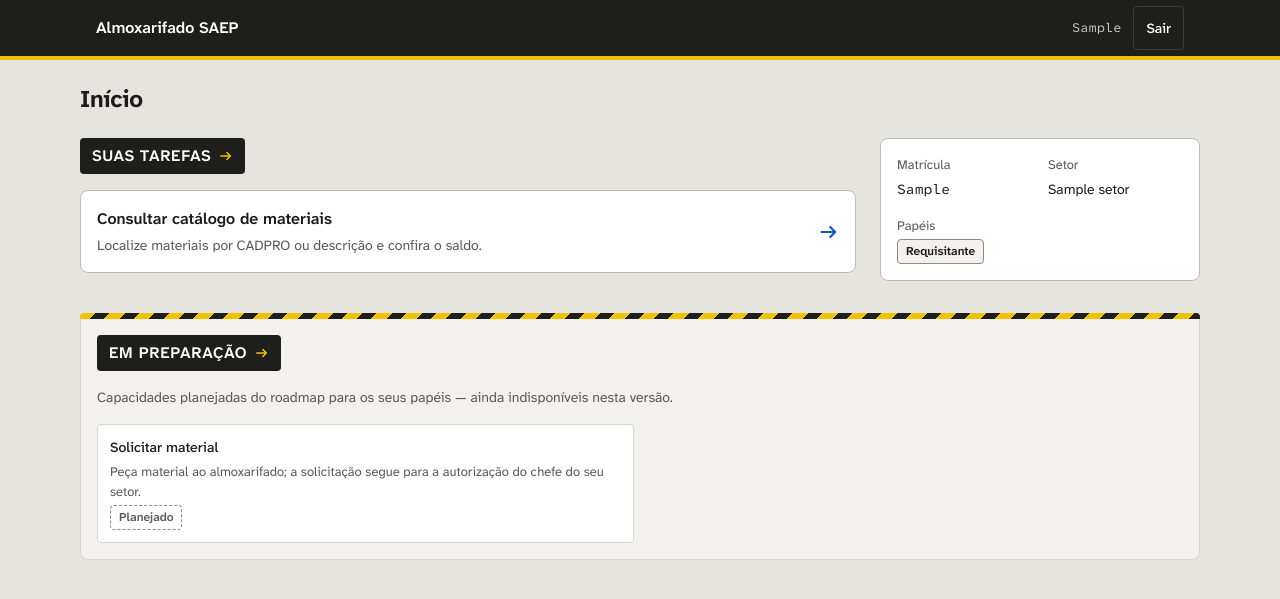
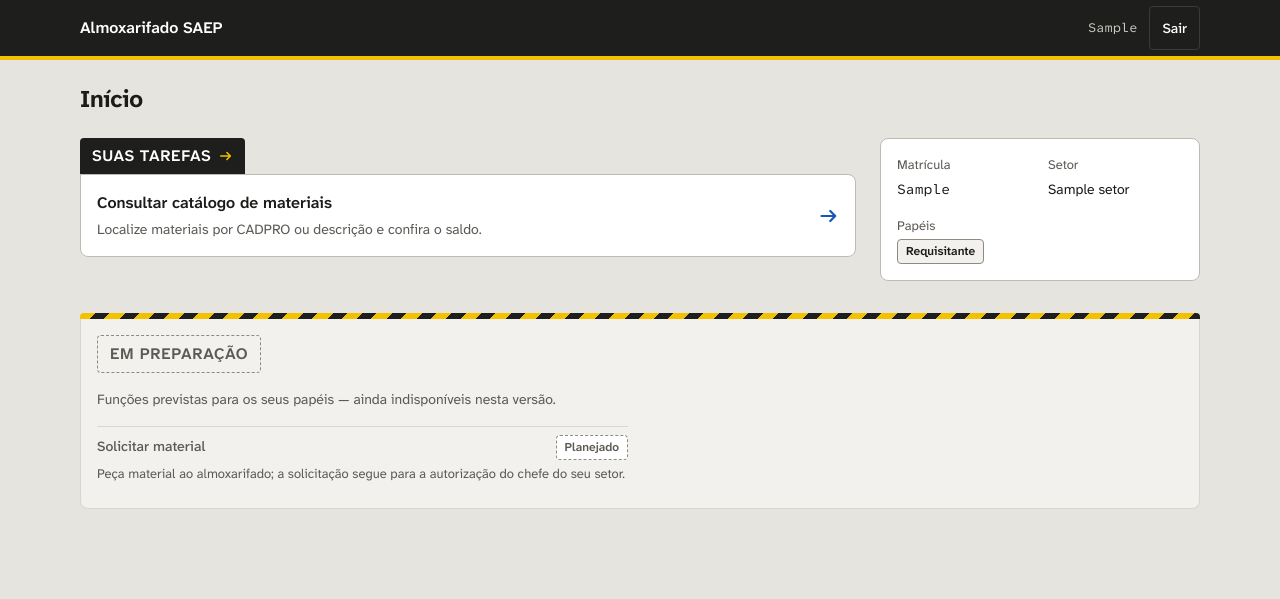
Before and after one commit to joaorighetto/WMS-Almoxarifado, a Django app: page / in a window 1280 px wide. Shown: the top 599 px of the page. Run offline with Django 5.2, Linux system fonts and the light colour scheme; a user stored in the database is signed in; tables that the repository leaves empty hold one stand-in row (values such as "Sample post").

Commit message:
design: correções do gate visual na Home-laboratório
Aplica os fixes do impeccable-finish-reviewer (disposição fix):
- "Em preparação" vira lista compacta e atenuada em vez de grade de
  cards iguais; o marcador da seção fica tracejado e sem seta de fluxo
  (.section-marker-muted), reservada ao que está disponível;
- marcador "Suas tarefas" assentado sobre a lista
  (.section-marker-attached);
- barra de trabalho alinhada à coluna de conteúdo;
- matrícula não se repete na barra abaixo de 900px quando a placa já
  a mostra;
- hover das tarefas só em dispositivos com hover;
- copy sem jargão interno ("roadmap", "canônicos").

Da revisão funcional (P3): placa mostra "Nenhum papel de negócio
atribuído." para a conta técnica sem papéis.

Co-Authored-By: Claude Opus 5.5 <noreply@anthropic.com>
Claude-Session: https://claude.ai/code/session_014d9EzTrof6PLqQ7RVTdeix

```diff
--- a/contas/static/contas/css/home.css
+++ b/contas/static/contas/css/home.css
@@ -101,6 +101,13 @@
   padding: 0;
 }
 
+/* Conta técnica (superusuário sem nenhum ROLE-* de negócio, ex. `admin` do seed
+   de desenvolvimento): texto explícito em vez de um rótulo "Papéis" pairando
+   sobre uma lista vazia (achado P3 do code-reviewer). */
+.home-id-papeis-empty {
+  color: var(--color-text-muted);
+}
+
 /* Lista de tarefas: uma única superfície branca com divisores entre linhas — não
    uma grade de cards iguais (recusa deliberada do padrão da categoria, ver
    DIRECTION CONTRACT → THESIS). */
@@ -110,7 +117,12 @@
   padding: 0;
   background-color: var(--color-surface);
   border: 1px solid var(--color-border-frame);
-  border-radius: var(--radius-md);
+  /* Canto superior esquerdo reto: é onde `.section-marker-attached` ("Suas
+     tarefas") encosta por cima (gate visual, disposição FIX) — um raio ali
+     deixaria uma fresta curva sob o marcador, que é retangular. O canto
+     superior direito, fora do alcance do marcador (dimensionado ao conteúdo),
+     continua arredondado. */
+  border-radius: 0 var(--radius-md) var(--radius-md) var(--radius-md);
   /* Sem `overflow: hidden` (recortaria o anel de foco do primeiro/último item —
      `outline-offset` de base.css desenha para FORA da caixa do link, e um
      ancestral com overflow oculto corta exatamente essa borda). O raio da moldura
@@ -118,7 +130,7 @@
 }
 
 .home-task-item:first-child .home-task-link {
-  border-top-left-radius: var(--radius-md);
+  border-top-left-radius: 0;
   border-top-right-radius: var(--radius-md);
 }
 
@@ -142,8 +154,19 @@
   text-decoration: none;
 }
 
-.home-task-link:hover {
-  background-color: var(--color-surface-subtle);
+/* Hover só onde hover é um ponteiro de verdade (gate visual, disposição FIX):
+   sem isto, um toque em celular/tablet deixava o fundo (e a seta deslocada)
+   "presos" no estado de hover até o próximo toque em outro lugar — o
+   dispositivo de toque não tem um evento simétrico de "sair do hover". Foco
+   por teclado continua deslocando a seta fora deste bloco, incondicional. */
+@media (hover: hover) {
+  .home-task-link:hover {
+    background-color: var(--color-surface-subtle);
+  }
+
+  .home-task-link:hover .home-task-arrow {
+    transform: translateX(3px);
+  }
 }
 
 .home-task-title {
@@ -166,7 +189,6 @@
   transition: transform 0.18s ease-out;
 }
 
-.home-task-link:hover .home-task-arrow,
 .home-task-link:focus-visible .home-task-arrow {
   transform: translateX(3px);
 }
@@ -180,7 +202,9 @@
 .home-tasks-empty {
   background-color: var(--color-surface);
   border: 1px solid var(--color-border-frame);
-  border-radius: var(--radius-md);
+  /* Mesmo canto reto de `.home-task-list` acima — o marcador "Suas tarefas"
+     encosta aqui também quando não há nenhuma tarefa disponível. */
+  border-radius: 0 var(--radius-md) var(--radius-md) var(--radius-md);
 }
 
 /* Zona "Em preparação": delimitada por fita de demarcação (zebra amarelo/grafite)
@@ -217,41 +241,54 @@
   color: var(--color-text-muted);
 }
 
+/* Lista compacta e atenuada (gate visual, disposição FIX — craft-floor: "cards
+   de mesmo tamanho" era o padrão genérico da categoria; tirava peso da zona
+   viva "Suas tarefas" em vez de sinalizar "ainda não existe"). Uma só
+   superfície (`.home-planned-body`, `--color-surface-subtle`) com linhas
+   divididas por 1px — nenhum card branco, nenhuma borda por item. Duas colunas
+   de LISTA no desktop (`columns`, não `grid`): cada item é curto o bastante
+   para não precisar alinhar por linha entre colunas, e `break-inside: avoid`
+   evita partir um item ao meio na quebra de coluna. */
 .home-planned-list {
-  display: grid;
-  grid-template-columns: 1fr;
-  gap: var(--space-3);
   list-style: none;
-  margin: 0;
+  margin: var(--space-1) 0 0;
   padding: 0;
 }
 
 @media (min-width: 640px) {
   .home-planned-list {
-    grid-template-columns: repeat(2, 1fr);
+    columns: 2;
+    column-gap: var(--space-6);
   }
 }
 
 .home-planned-item {
+  padding: var(--space-2) 0;
+  border-top: 1px solid var(--color-border);
+  break-inside: avoid;
+}
+
+.home-planned-item-row {
   display: flex;
-  flex-direction: column;
-  align-items: flex-start;
-  gap: var(--space-1);
-  padding: var(--space-3);
-  background-color: var(--color-surface);
-  border: 1px solid var(--color-border);
-  border-radius: var(--radius-sm);
+  align-items: baseline;
+  justify-content: space-between;
+  gap: var(--space-2);
 }
 
 .home-planned-item-title {
-  margin: 0;
   font-size: var(--font-size-body);
   font-weight: var(--font-weight-medium);
-  color: var(--color-text);
+  /* Atenuado — não compete com o peso de `.home-task-title` (texto normal,
+     não `text-muted`) da seção viva. */
+  color: var(--color-text-muted);
+}
+
+.home-planned-item-row .badge-planned {
+  flex-shrink: 0;
 }
 
 .home-planned-item-desc {
-  margin: 0;
+  margin: var(--space-1) 0 0;
   font-size: var(--font-size-meta);
   color: var(--color-text-muted);
 }
--- a/contas/templates/contas/_barra_trabalho.html
+++ b/contas/templates/contas/_barra_trabalho.html
@@ -18,6 +18,13 @@ sozinho assim que outra tela incluir este parcial.
 
 Logout continua exclusivamente POST + CSRF (Constitution IX) — nunca um link,
 mesmo com aparência de botão.
+
+`esconde_matricula_compacta` (contexto opcional passado via `{% include %} with
+...`): quando a página já mostra a matrícula na própria placa de identificação
+(ex.: `contas/home.html` → `.home-id-plate`), evita a duplicação abaixo de
+900px — ver `.appbar-matricula-hide-compact`, static/css/components.css.
+Páginas sem placa própria não passam a variável e continuam vendo a matrícula
+na barra em qualquer largura.
 {% endcomment %}
 <header class="appbar">
   <div class="appbar-inner">
@@ -28,7 +35,7 @@ mesmo com aparência de botão.
     {% endif %}
 
     <div class="appbar-account">
-      <span class="appbar-matricula">{{ user.matricula }}</span>
+      <span class="appbar-matricula{% if esconde_matricula_compacta %} appbar-matricula-hide-compact{% endif %}">{{ user.matricula }}</span>
       <form method="post" action="{% url 'logout' %}" class="appbar-logout-form">
         {% csrf_token %}
         <button type="submit" class="appbar-logout">Sair</button>
--- a/contas/templates/contas/home.html
+++ b/contas/templates/contas/home.html
@@ -8,7 +8,7 @@
 {% endblock %}
 
 {% block content %}
-{% include "contas/_barra_trabalho.html" %}
+{% include "contas/_barra_trabalho.html" with esconde_matricula_compacta=True %}
 
 <main class="home-page">
   <div class="home-container">
@@ -30,6 +30,8 @@
             <ul class="home-id-papeis">
               {% for papel in papeis %}
               <li><span class="badge badge-neutral">{{ papel }}</span></li>
+              {% empty %}
+              <li class="home-id-papeis-empty">Nenhum papel de negócio atribuído.</li>
               {% endfor %}
             </ul>
           </dd>
@@ -37,7 +39,7 @@
       </dl>
 
       <section class="home-tasks" aria-labelledby="home-tasks-heading">
-        <h2 id="home-tasks-heading" class="section-marker">
+        <h2 id="home-tasks-heading" class="section-marker section-marker-attached">
           <span class="section-marker-label">Suas tarefas</span>
           <svg class="section-marker-arrow" width="14" height="14" viewBox="0 0 16 16"
                fill="none" aria-hidden="true">
@@ -115,24 +117,20 @@
     <section class="home-planned" aria-labelledby="home-planned-heading">
       <div class="home-planned-tape" aria-hidden="true"></div>
       <div class="home-planned-body">
-        <h2 id="home-planned-heading" class="section-marker">
+        <h2 id="home-planned-heading" class="section-marker section-marker-muted">
           <span class="section-marker-label">Em preparação</span>
-          <svg class="section-marker-arrow" width="14" height="14" viewBox="0 0 16 16"
-               fill="none" aria-hidden="true">
-            <path d="M2 8H13M13 8L9 4M13 8L9 12" stroke="currentColor" stroke-width="1.75"
-                  stroke-linecap="round" stroke-linejoin="round"/>
-          </svg>
         </h2>
         <p class="home-planned-note">
-          Capacidades planejadas do roadmap para os seus papéis — ainda indisponíveis
-          nesta versão.
+          Funções previstas para os seus papéis — ainda indisponíveis nesta versão.
         </p>
         <ul class="home-planned-list">
           {% for item in capacidades_planejadas %}
           <li class="home-planned-item">
-            <p class="home-planned-item-title">{{ item.titulo }}</p>
+            <div class="home-planned-item-row">
+              <span class="home-planned-item-title">{{ item.titulo }}</span>
+              <span class="badge badge-planned">Planejado</span>
+            </div>
             <p class="home-planned-item-desc">{{ item.descricao }}</p>
-            <span class="badge badge-planned">Planejado</span>
           </li>
           {% endfor %}
         </ul>
--- a/contas/views.py
+++ b/contas/views.py
@@ -114,8 +114,7 @@ CAPACIDADES_PLANEJADAS = (
         "papeis": (Papel.FUNCIONARIO_ALMOXARIFADO,),
         "titulo": "Saídas excepcionais",
         "descricao": (
-            "Baixas fora de requisição — deterioração, vencimento, doação e outros motivos "
-            "canônicos."
+            "Baixas fora de requisição, por deterioração, vencimento, doação e outros motivos."
         ),
     },
     # DEV — PERM-RETURN-CREATE
--- a/static/css/components.css
+++ b/static/css/components.css
@@ -1074,8 +1074,13 @@
   border-bottom: 4px solid var(--color-signal);
 }
 
+/* max-width inclui o próprio padding inline (border-box) — `.home-container`
+   soma max-width:1120px de CONTEÚDO ao padding-inline de `.home-page`, um nível
+   acima; para a marca e o título ("Início") começarem no mesmo x, o teto da
+   barra precisa embutir esse mesmo padding (correção do gate visual, disposição
+   FIX: a barra ficava 16px mais recuada que o conteúdo). */
 .appbar-inner {
-  max-width: 1120px;
+  max-width: calc(1120px + 2 * var(--space-4));
   height: 56px;
   margin: 0 auto;
   padding-inline: max(var(--space-4), env(safe-area-inset-left, 0px))
@@ -1123,6 +1128,20 @@ a.appbar-brand:focus-visible {
   white-space: nowrap;
   overflow: hidden;
   text-overflow: ellipsis;
+}
+
+/* Modificador opcional (gate visual, disposição FIX — matrícula duplicada):
+   abaixo de 900px, a página que também renderiza sua própria placa de
+   identificação (ex.: Home → `.home-id-plate`) pode pedir, via
+   `{% include %} with esconde_matricula_compacta=True`, que a barra oculte a
+   matrícula redundante aqui — ela já aparece na placa, mais legível, logo
+   abaixo. O parcial continua genérico: sem o modificador (telas sem placa
+   própria), a matrícula da barra permanece sempre visível. No desktop (≥900px)
+   as duas continuam coexistindo. */
+@media (max-width: 899px) {
+  .appbar-matricula-hide-compact {
+    display: none;
+  }
 }
 
 .appbar-logout-form {
@@ -1179,6 +1198,11 @@ a.appbar-brand:focus-visible {
   display: inline-flex;
   align-items: center;
   gap: var(--space-2);
+  /* Elemento inline-level (outer display de `inline-flex`) — sem isto, o gap de
+     "leading" entre linha de texto e o `<ul>` block seguinte (mesmo efeito de
+     `<img>` solto num parágrafo) deixava uma fresta de 1-4px sob o marcador
+     "encostado" (ver `.section-marker-attached`). */
+  vertical-align: bottom;
   margin: 0 0 var(--space-4);
   padding: var(--space-2) var(--space-3);
   background-color: var(--color-ink);
@@ -1195,3 +1219,29 @@ a.appbar-brand:focus-visible {
   flex-shrink: 0;
   color: var(--color-on-ink-accent);
 }
+
+/* Variante atenuada (gate visual, disposição FIX — NR-26: a seta de fluxo e o
+   fundo `ink` cheio ficam reservados ao que está em circulação de verdade).
+   Reservada a seções que descrevem algo que NÃO existe ainda no sistema (ex.:
+   "Em preparação") — mesma família visual de `.badge-planned`: contorno
+   tracejado em `border-strong`, texto `text-muted`, sem fundo. Nunca leva a
+   seta SVG (o template simplesmente não a inclui nesta variante). */
+.section-marker-muted {
+  background-color: transparent;
+  border: 1px dashed var(--color-border-strong);
+  color: var(--color-text-muted);
+}
+
+/* Variante "encostada" (gate visual, disposição FIX — "marcador de tubulação":
+   o chip lia como botão solto). Funde o marcador com a superfície viva logo
+   abaixo dele (ex.: `.home-task-list`) — cantos inferiores retos e sem margem,
+   para ler como uma faixa presa ao próprio tubo. A superfície abaixo precisa
+   replicar o canto reto do lado onde o marcador encosta (ver `.home-task-list`,
+   `contas/static/contas/css/home.css`) — o marcador é dimensionado ao conteúdo
+   (`inline-flex`), então só o canto sob ele (não a largura inteira da
+   superfície) precisa ficar reto. */
+.section-marker-attached {
+  margin-bottom: 0;
+  border-bottom-left-radius: 0;
+  border-bottom-right-radius: 0;
+}
```
